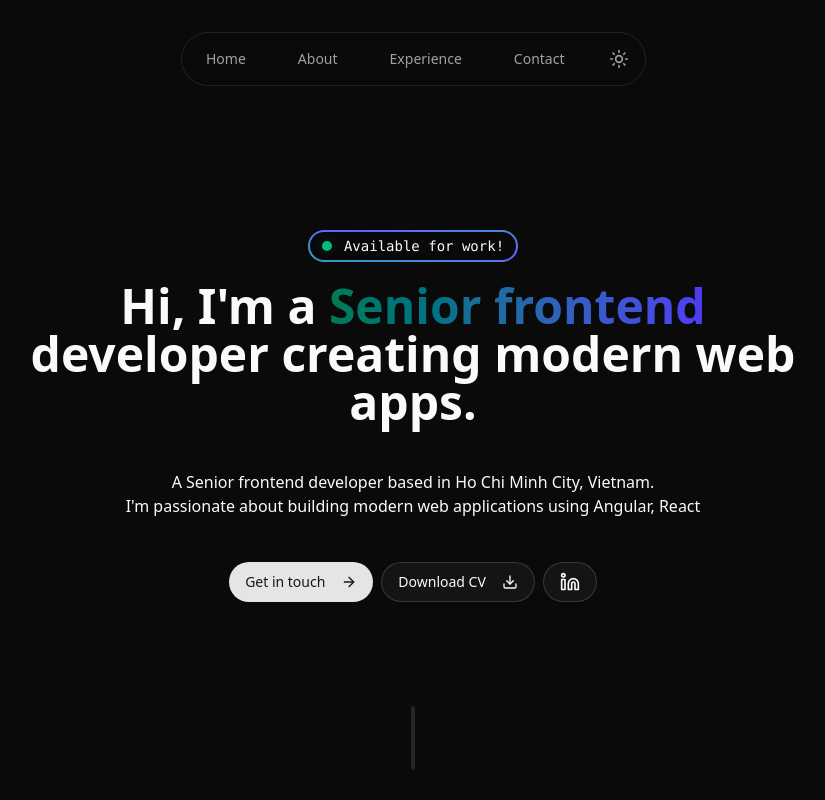
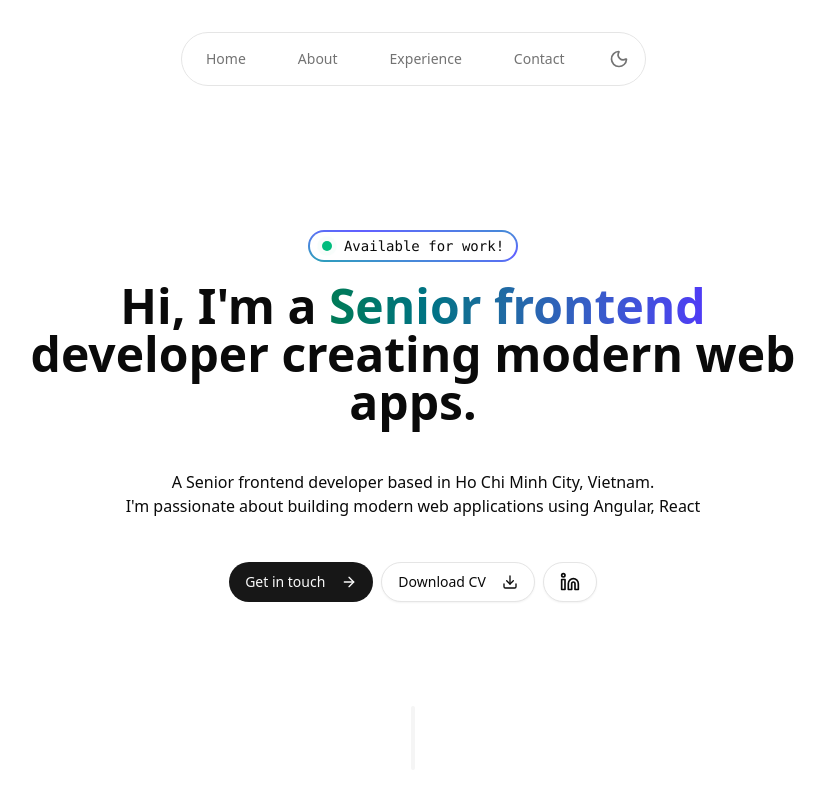
Before and after one commit to truonghungit/portfolio, a React (Vite) app: page / in a window 1280 px wide. Shown: the top 800 px of the page, without its empty margins (227-1052 px from the left). Built offline with nearby package versions, Linux system fonts and the light colour scheme.

Commit message:
feat: implement theme context and provider for theme management

```diff
--- /dev/null
+++ b/src/components/theme/theme-context.ts
@@ -0,0 +1,12 @@
+import { createContext } from 'react';
+
+export type Theme = 'light' | 'dark';
+
+type ThemeContextProps = {
+  theme: Theme;
+  toggleTheme: () => void;
+};
+
+export const ThemeContext = createContext<ThemeContextProps | undefined>(
+  undefined
+);
--- a/src/components/theme/theme-provider.tsx
+++ b/src/components/theme/theme-provider.tsx
@@ -1,13 +1,6 @@
-import React, {
-  createContext,
-  useContext,
-  useEffect,
-  useMemo,
-  useState,
-} from 'react';
+import React, { useEffect, useMemo, useState } from 'react';
 
-// Define your theme types
-export type Theme = 'light' | 'dark';
+import { ThemeContext, type Theme } from './theme-context';
 
 type ThemeProviderProps = {
   children: React.ReactNode;
@@ -15,24 +8,9 @@ type ThemeProviderProps = {
   storageKey?: string;
 };
 
-interface ThemeContextProps {
-  theme: Theme;
-  toggleTheme: () => void;
-}
-
-const ThemeContext = createContext<ThemeContextProps | undefined>(undefined);
-
-export const useTheme = () => {
-  const context = useContext(ThemeContext);
-  if (!context) {
-    throw new Error('useTheme must be used within a ThemeProvider');
-  }
-  return context;
-};
-
 export const ThemeProvider: React.FC<ThemeProviderProps> = ({
   children,
-  defaultTheme = 'dark',
+  defaultTheme = 'light',
   storageKey = 'vite-ui-theme',
 }) => {
   const [theme, setTheme] = useState<Theme>(
--- a/src/components/theme/theme-toggle.tsx
+++ b/src/components/theme/theme-toggle.tsx
@@ -1,5 +1,5 @@
-import { useTheme } from './theme-provider';
 import { Moon, Sun } from 'lucide-react';
+import { useTheme } from './use-theme';
 
 const ThemeToggle = () => {
   const { theme, toggleTheme } = useTheme();
--- /dev/null
+++ b/src/components/theme/use-theme.ts
@@ -0,0 +1,10 @@
+import { useContext } from 'react';
+import { ThemeContext } from './theme-context';
+
+export const useTheme = () => {
+  const context = useContext(ThemeContext);
+  if (!context) {
+    throw new Error('useTheme must be used within a ThemeProvider');
+  }
+  return context;
+};
```
